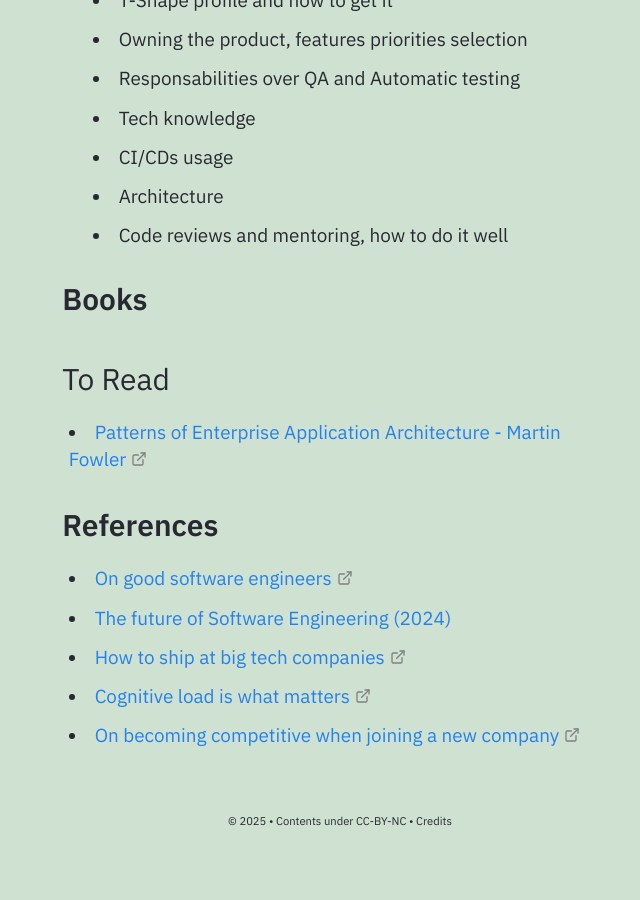
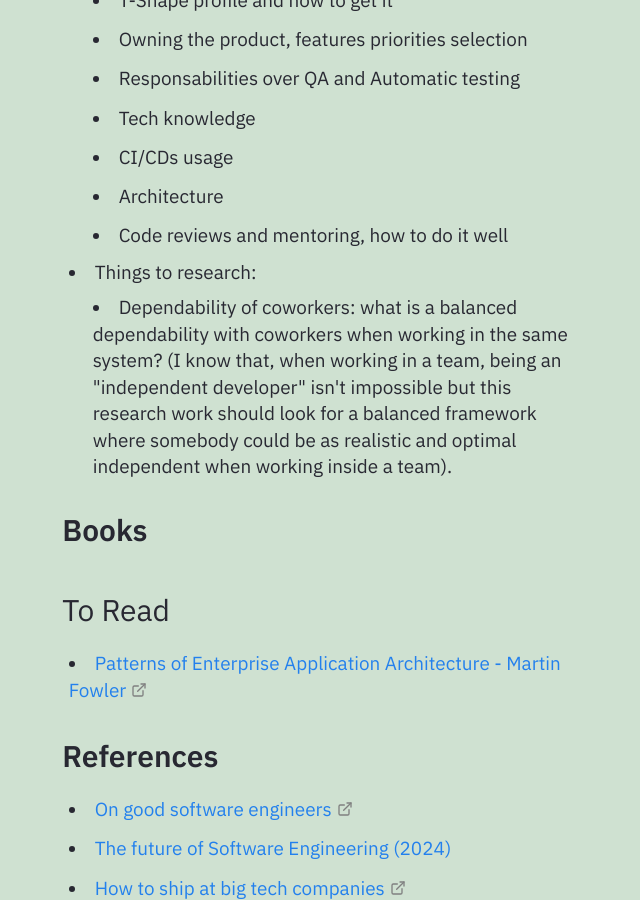
Before and after one commit to Gorzas/gorzas.github.io, a Jekyll site: the page built from _notes/Public/tech/Being a Senior Software Engineer.md, in a window 1280 px wide and 900 px high, scrolled down 694 px. Shown: the whole window, without its empty margins (316-956 px from the left). Built offline with Jekyll 4.4.1, drawn with Linux system fonts in a browser that asks for light colours; before the commit the page ends 1563 px from its top, so only the background shows below that.

Commit message:
Update date and add research topic on dependability
Updated the last modified date and added a new research topic on coworker dependability.

```diff
--- a/_notes/Public/tech/Being a Senior Software Engineer.md
+++ b/_notes/Public/tech/Being a Senior Software Engineer.md
@@ -25,6 +25,8 @@ growth: seedlings
   - CI/CDs usage
   - Architecture
   - Code reviews and mentoring, how to do it well
+- Things to research:
+  - Dependability of coworkers: what is a balanced dependability with coworkers when working in the same system? (I know that, when working in a team, being an "independent developer" isn't impossible but this research work should look for a balanced framework where somebody could be as realistic and optimal independent when working inside a team).
 
 
 ## Books
```
Also changed, not shown: other parts of _notes/Public/tech/Being a Senior Software Engineer.md (+1 -1 lines).
